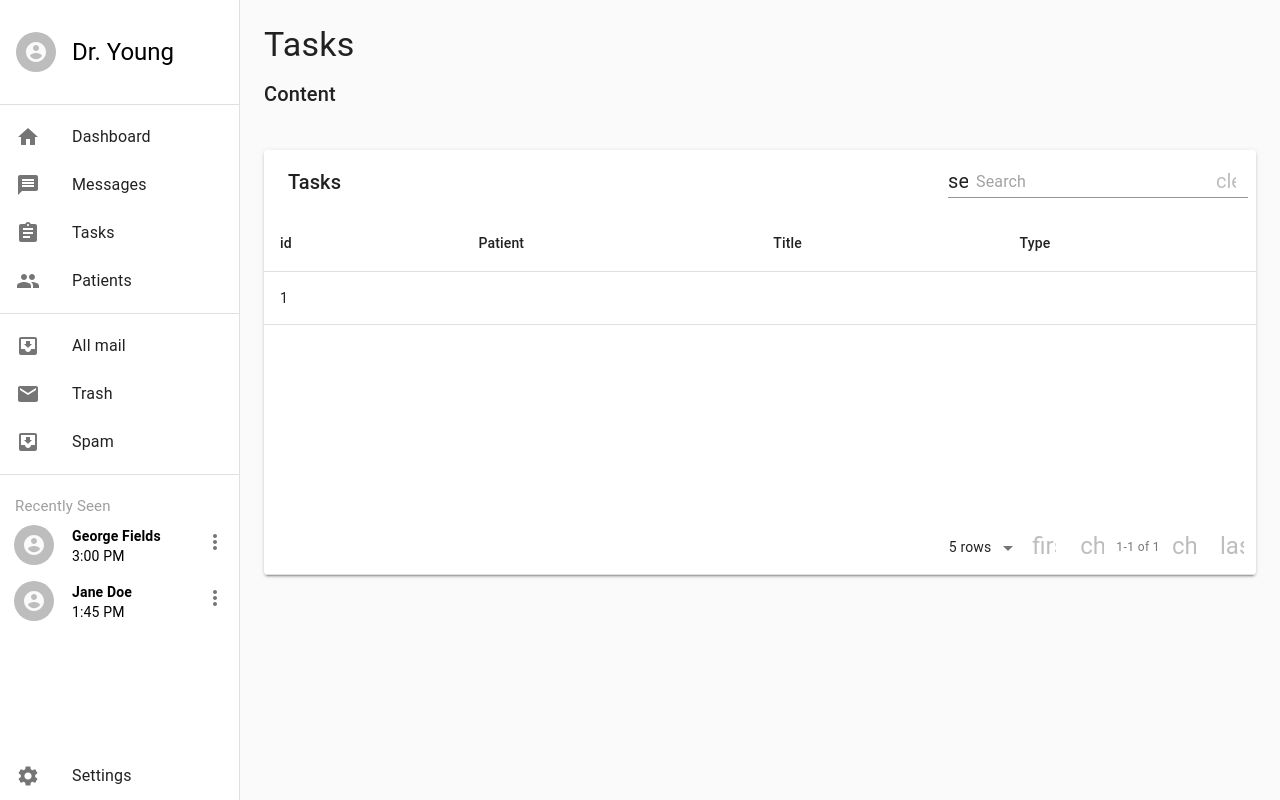
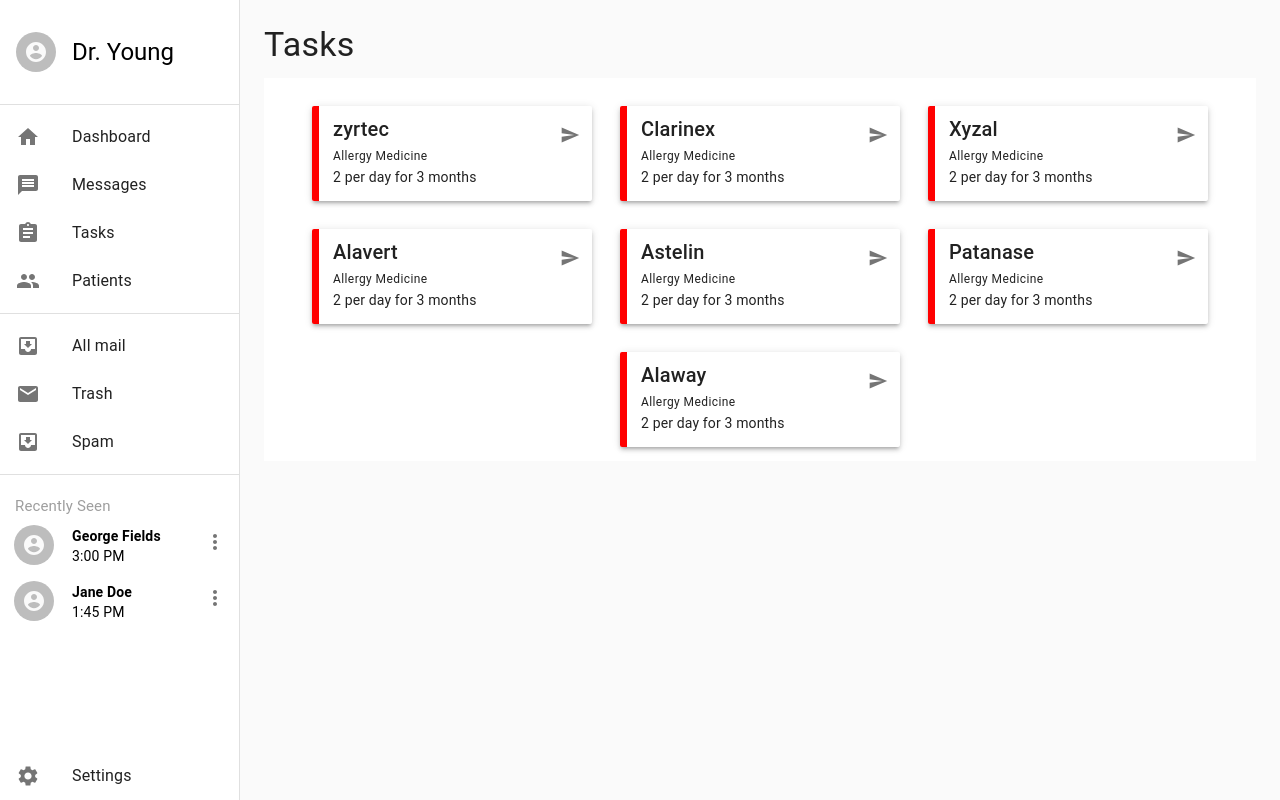
Before and after one commit to UTA-Senior-Design-2020/health-journal-frontend, a React (Create React App) app: page /tasks in a window 1280 px wide. Built offline with nearby package versions, Linux system fonts and the light colour scheme; no server answers; sample sign-in values are in the browser's storage.

Commit message:
added task cards as an idea. Eventaully, these cards will have functionallity to be added to patients.

```diff
--- /dev/null
+++ b/src/Components/tasks/TaskCard.js
@@ -0,0 +1,48 @@
+import React from "react";
+import Typography from "@material-ui/core/Typography";
+import { makeStyles } from "@material-ui/core/styles";
+import TextField from "@material-ui/core/TextField";
+import { Box } from "@material-ui/core";
+import IconButton from "@material-ui/core/IconButton";
+import SendIcon from "@material-ui/icons/Send";
+
+const useStyles = makeStyles({
+  root: {
+    width: "20em",
+    // height: "10em",
+    margin: "1em",
+  },
+  container: {
+    padding: ".5em 0 1em 1em",
+    borderLeft: "red .5em solid",
+    borderRadius: "2px",
+    display: "flex",
+  },
+  actions: {
+    marginLeft: "auto",
+    padding: 0,
+  },
+});
+
+export default function TaskCard({ title }) {
+  const classes = useStyles();
+
+  return (
+    <Box className={classes.root}>
+      <Box className={classes.container} boxShadow={3}>
+        <div className={classes.info}>
+          <Typography variant="h6">{title}</Typography>
+          <Typography variant="caption" gutterBottom>
+            Allergy Medicine
+          </Typography>
+          <Typography variant="body2">2 per day for 3 months</Typography>
+        </div>
+        <Box className={classes.actions}>
+          <IconButton>
+            <SendIcon fontSize="small" />
+          </IconButton>
+        </Box>
+      </Box>
+    </Box>
+  );
+}
--- a/src/Pages/Tasks.js
+++ b/src/Pages/Tasks.js
@@ -1,14 +1,28 @@
 import React, { useEffect, useState } from "react";
 import { makeStyles } from "@material-ui/core/styles";
 import Typography from "@material-ui/core/Typography";
-import MaterialTable from "material-table";
+import { Container, Box } from "@material-ui/core";
+import TaskCard from "../Components/tasks/TaskCard";
 import axios from "axios";
 
 const useStyles = makeStyles({
   root: {},
+  container: {
+    background: "white",
+  },
+  tasksContainer: {
+    paddingTop: "1em",
+
+    display: "flex",
+    flexWrap: "wrap",
+    justifyContent: "center",
+    alignItems: "space-around",
+  },
 });
 
-/* Tasks allows doctors to modify existing tasks that their patients have.
+/* Tasks allows doctors to modify existing tasks that their patients currently have.
+   At startup, doctors will see a list of template tasks that they can easily assign to a patient.
+   Selecting a Task will open 'Assign To Patient'.
  */
 
 export default function Tasks() {
@@ -47,19 +61,19 @@
       <Typography variant="h4" gutterBottom>
         Tasks
       </Typography>
-      <Typography variant="h6"> Content</Typography>
-      <br />
-      <br />
-      <MaterialTable
-        title="Tasks"
-        data={tasks}
-        columns={[
-          { title: "id", field: "id" },
-          { title: "Patient", field: "patientID" },
-          { title: "Title", field: "title" },
-          { title: "Type", field: "groupId" },
-        ]}
-      />
+
+      <Container className={classes.container} maxWidth="lg">
+        {/* <Typography variant="h6">General Tasks</Typography> */}
+        <Box className={classes.tasksContainer}>
+          <TaskCard title="zyrtec" type="medication"></TaskCard>
+          <TaskCard title="Clarinex"></TaskCard>
+          <TaskCard title="Xyzal"></TaskCard>
+          <TaskCard title="Alavert"></TaskCard>
+          <TaskCard title="Astelin"></TaskCard>
+          <TaskCard title="Patanase"></TaskCard>
+          <TaskCard title="Alaway"></TaskCard>
+        </Box>
+      </Container>
     </div>
   );
 }
```
Also changed, not shown: src/Components/tasks/CreateTask.js (added, +16 -0 lines).
